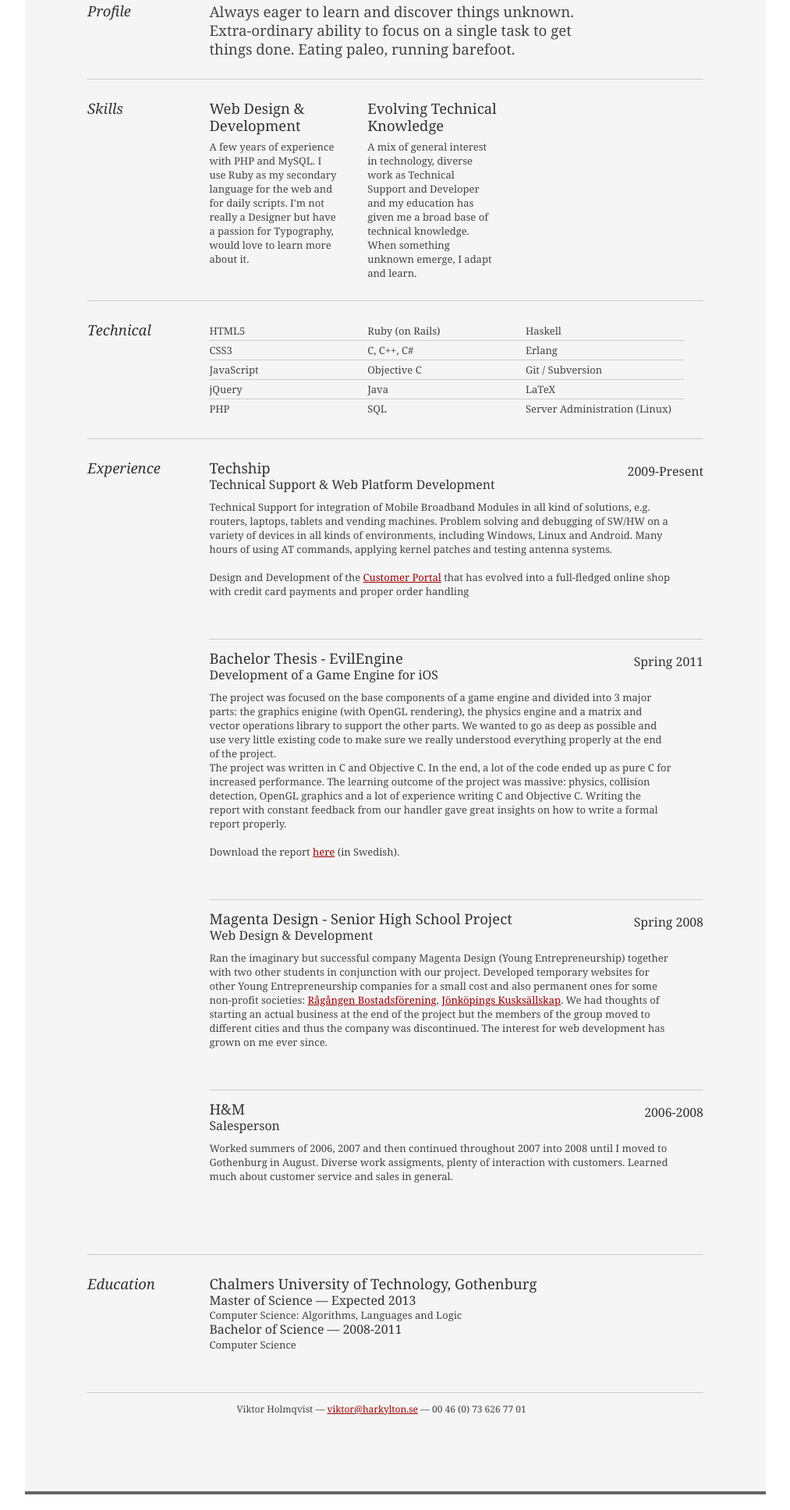
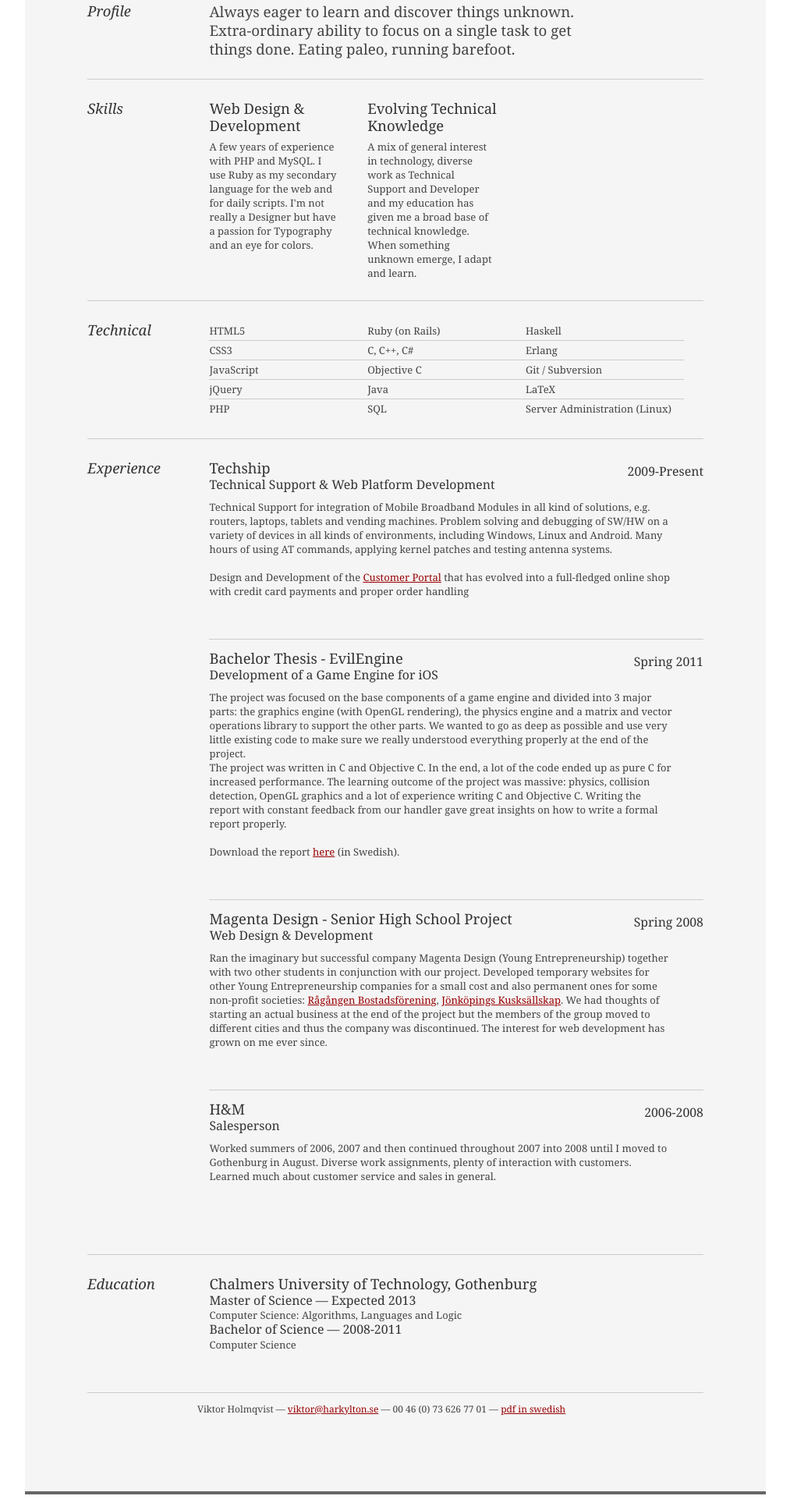
Before and after one commit to harkylton/resume-web, a plain HTML site: page index.html in a window 1280 px wide. Shown: the part 209-2145 px from the top of the page at 78% size, without its empty margins (133-1146 px from the left). Drawn offline with Linux system fonts and the light colour scheme.

Commit message:
Spelling corrections, added swedish pdf resume.

```diff
--- a/index.html
+++ b/index.html
@@ -65,7 +65,7 @@
 
 								<div class="talent">
 									<h2>Web Design &amp; Development</h2>
-									<p>A few years of experience with PHP and MySQL. I use Ruby as my secondary language for the web and for daily scripts. I'm not really a Designer but have a passion for Typography, would love to learn more about it.</p>
+									<p>A few years of experience with PHP and MySQL. I use Ruby as my secondary language for the web and for daily scripts. I'm not really a Designer but have a passion for Typography and an eye for colors.</p>
 								</div>
 
 								<div class="talent">
@@ -128,7 +128,7 @@
 								<h3>Development of a Game Engine for iOS</h3>
 								<h4>Spring 2011</h4>
 								<p>
-									The project was focused on the base components of a game engine and divided into 3 major parts: the graphics enigine (with OpenGL rendering), the physics engine and a matrix and vector operations library to support the other parts. We wanted to go as deep as possible and use very little existing code to make sure we really understood everything properly at the end of the project. <br />The project was written in C and Objective C. In the end, a lot of the code ended up as pure C for increased performance. The learning outcome of the project was massive: physics, collision detection, OpenGL graphics and a lot of experience writing C and Objective C. Writing the report with constant feedback from our handler gave great insights on how to write a formal report properly.<br /><br />Download the report <a href="EvilEngine.pdf">here</a> (in Swedish).
+									The project was focused on the base components of a game engine and divided into 3 major parts: the graphics engine (with OpenGL rendering), the physics engine and a matrix and vector operations library to support the other parts. We wanted to go as deep as possible and use very little existing code to make sure we really understood everything properly at the end of the project. <br />The project was written in C and Objective C. In the end, a lot of the code ended up as pure C for increased performance. The learning outcome of the project was massive: physics, collision detection, OpenGL graphics and a lot of experience writing C and Objective C. Writing the report with constant feedback from our handler gave great insights on how to write a formal report properly.<br /><br />Download the report <a href="EvilEngine.pdf">here</a> (in Swedish).
 								</p>
 							</div>
 
@@ -145,7 +145,7 @@
 								<h2>H&M</h2>
 								<h3>Salesperson</h3>
 								<h4>2006-2008</h4>
-								<p>Worked summers of 2006, 2007 and then continued throughout 2007 into 2008 until I moved to Gothenburg in August. Diverse work assigments, plenty of interaction with customers. Learned much about customer service and sales in general.</p>
+								<p>Worked summers of 2006, 2007 and then continued throughout 2007 into 2008 until I moved to Gothenburg in August. Diverse work assignments, plenty of interaction with customers. Learned much about customer service and sales in general.</p>
 							</div>
 
 						</div><!--// .yui-u -->
@@ -171,7 +171,7 @@
 		</div><!--// bd -->
 
 		<div id="ft">
-			<p>Viktor Holmqvist &mdash; <a href="mailto:viktor@harkylton.se">viktor@harkylton.se</a> &mdash; 00 46 (0) 73 626 77 01</p>
+			<p>Viktor Holmqvist &mdash; <a href="mailto:viktor@harkylton.se">viktor@harkylton.se</a> &mdash; 00 46 (0) 73 626 77 01 &mdash; <a href="resume-sv.pdf">pdf in swedish</a></p>
 		</div><!--// footer -->
 
 	</div><!-- // inner -->
```
Also changed, not shown: 2 other files.
